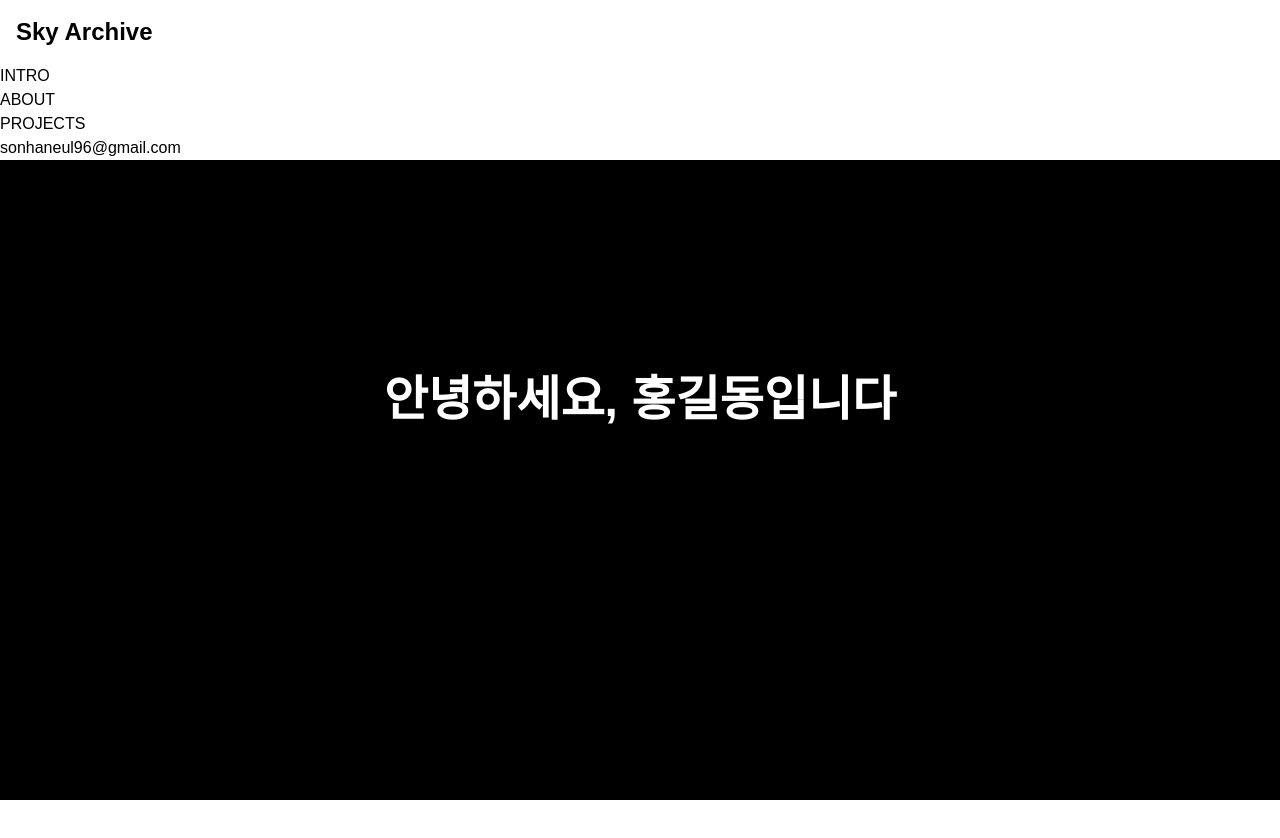
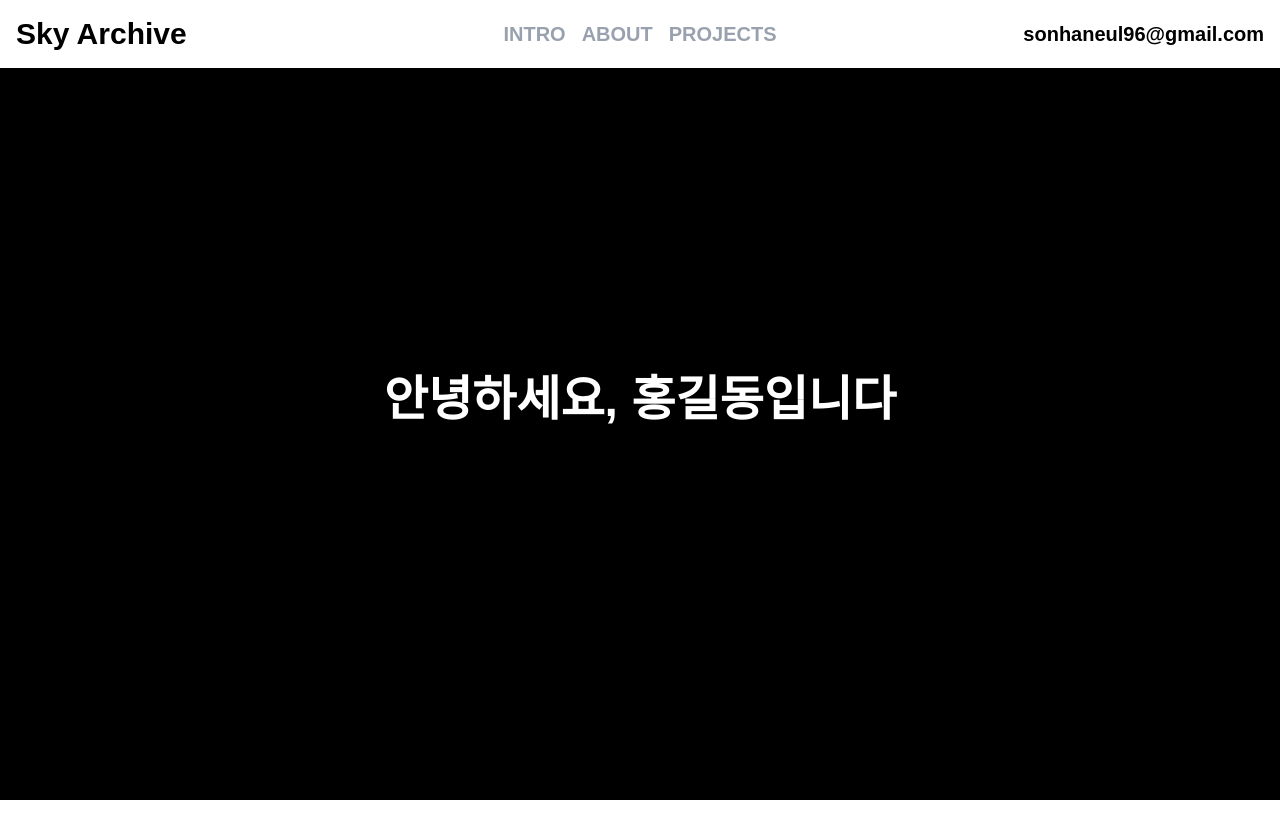
Before and after one commit to SSkkky/design, a Next.js app: page / in a window 1280 px wide. Shown: the top 838 px of the page. Built offline with nearby package versions, Linux system fonts and the light colour scheme.

Commit message:
[update] 헤더 스타일

```diff
--- a/components/Header.tsx
+++ b/components/Header.tsx
@@ -4,17 +4,27 @@ import { useRouter } from 'next/navigation';
 import gsap from 'gsap';
 
 export default function Header() {
+  const router = useRouter();
+
+  const clickLogoHandler = () => {
+    router.push('/');
+  }
+
   return (
-    <header className="fixed top-0 left-0 w-full bg-white text-black shadow-md z-50">
-        <h1 className="text-2xl font-bold p-4">
-            <span>Sky Archive</span>
+    <header className="fixed flex items-center top-0 left-0 w-full bg-white text-black z-50 font-bold">
+      <a className='flex-1'>
+        <h1 className="text-3xl p-4" >
+            <span className='cursor-pointer' onClick={clickLogoHandler}>Sky Archive</span>
         </h1>
-        <ul>
-            <li>INTRO</li>
-            <li>ABOUT</li>
-            <li>PROJECTS</li>
+      </a>
+        <ul className='p-4 flex gap-4 text-xl'>
+            <li className='text-gray-400'>INTRO</li>
+            <li className='text-gray-400'>ABOUT</li>
+            <li className='text-gray-400'>PROJECTS</li>
         </ul>
-        <a href="mailto:sonhaneul96@gmail.com">sonhaneul96@gmail.com</a>
+        <div className='flex-1 text-right '>
+          <a href="mailto:sonhaneul96@gmail.com" className='p-4 text-xl'>sonhaneul96@gmail.com</a>
+        </div>
     </header>
   );
 }
```
